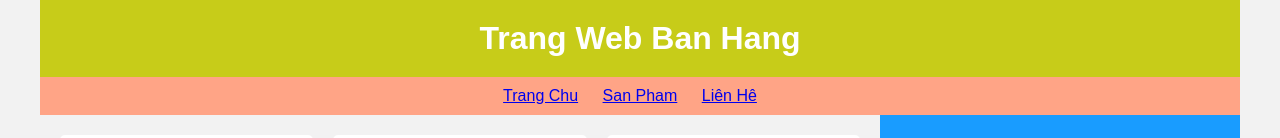
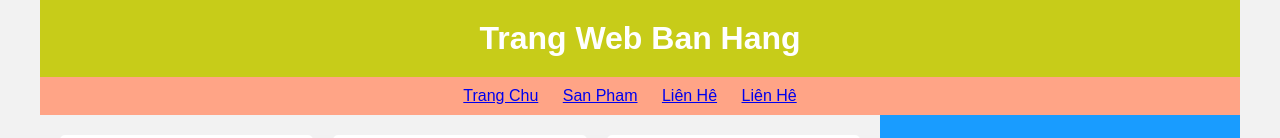
Before and after one commit to nguyenhuytam/figma, a plain HTML site: page index.html in a window 1280 px wide. Shown: the top 138 px of the page. Drawn offline with Linux system fonts and the light colour scheme.

Commit message:
sua lan 2

```diff
--- a/index.html
+++ b/index.html
@@ -16,6 +16,8 @@
         <li><a href="#">Trang Chu</a></li>
         <li><a href="#">San Pham</a></li>
         <li><a href="#">Liên Hê</a></li>
+        <li><a href="#">Liên Hê</a></li>
+
     </ul>
 </nav>
 <div class="product-list">
```
